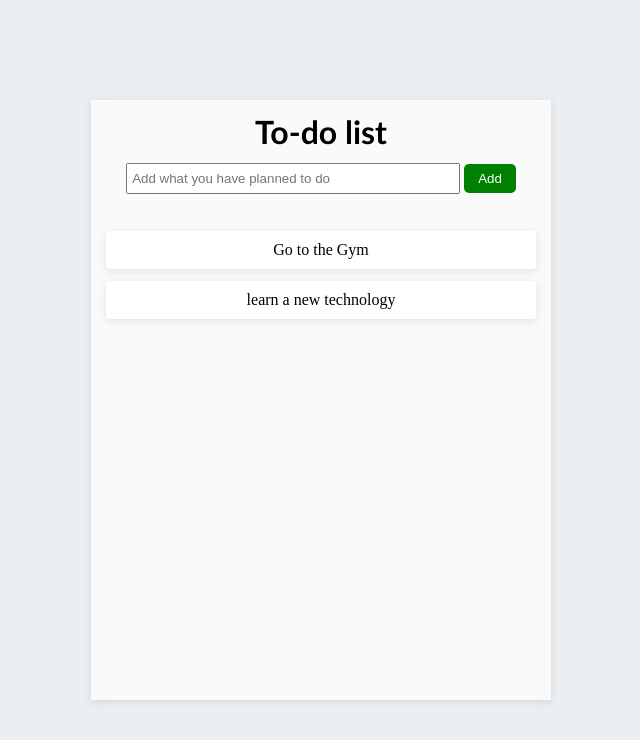
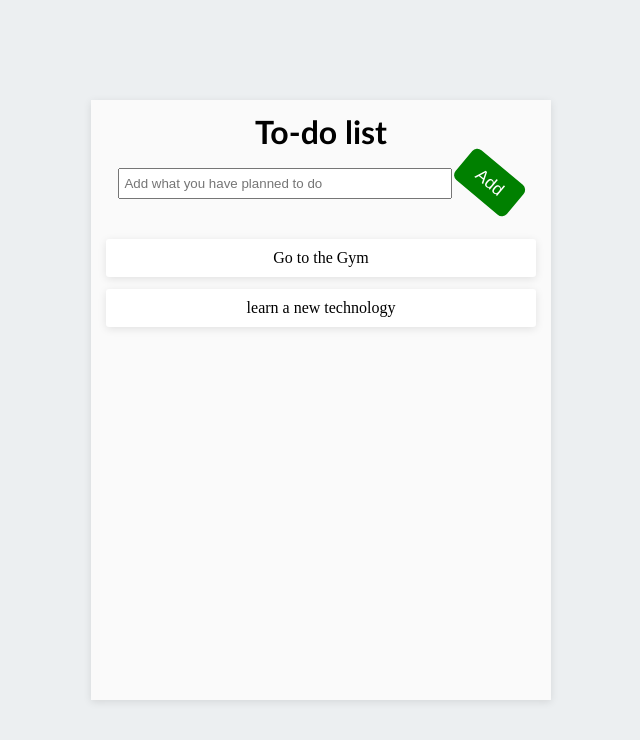
Before and after one commit to klaus-mc/To-do-list, a plain HTML site: page index.html in a window 1280 px wide. In both pictures the pointer is over the button "Add". Shown: the whole page, without its empty margins (319-959 px from the left). Drawn offline with Linux system fonts and the light colour scheme.

Commit message:
index has been modified

```diff
--- a/assets/css/main.css
+++ b/assets/css/main.css
@@ -73,7 +73,10 @@ input
 #btn:hover
 {
 	background-color: green;
+	zoom:1.3;
+    transform: rotate(40deg);
 }
+
 
 button:active
 {
```
Also changed, not shown: 1 other file.
